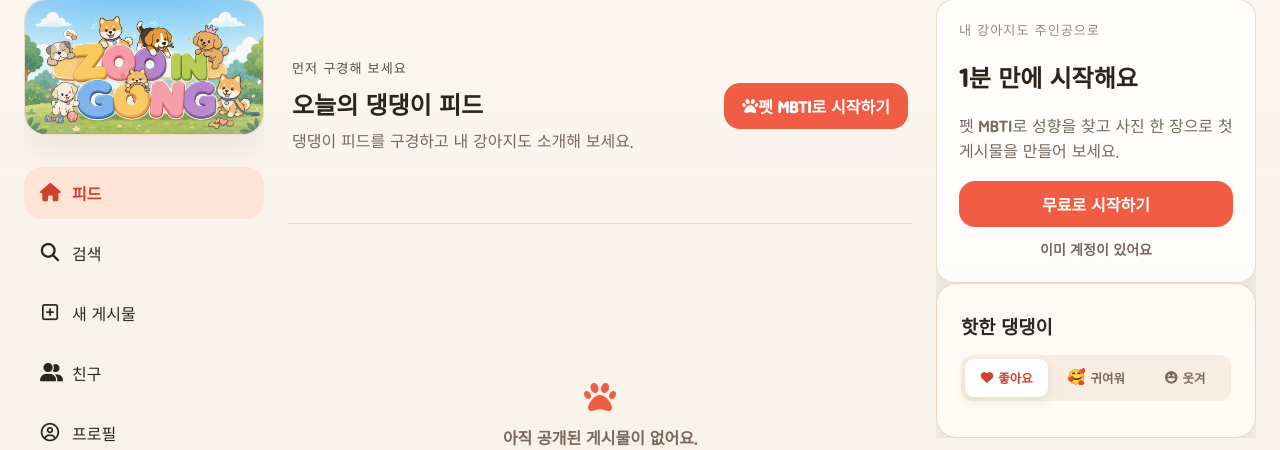
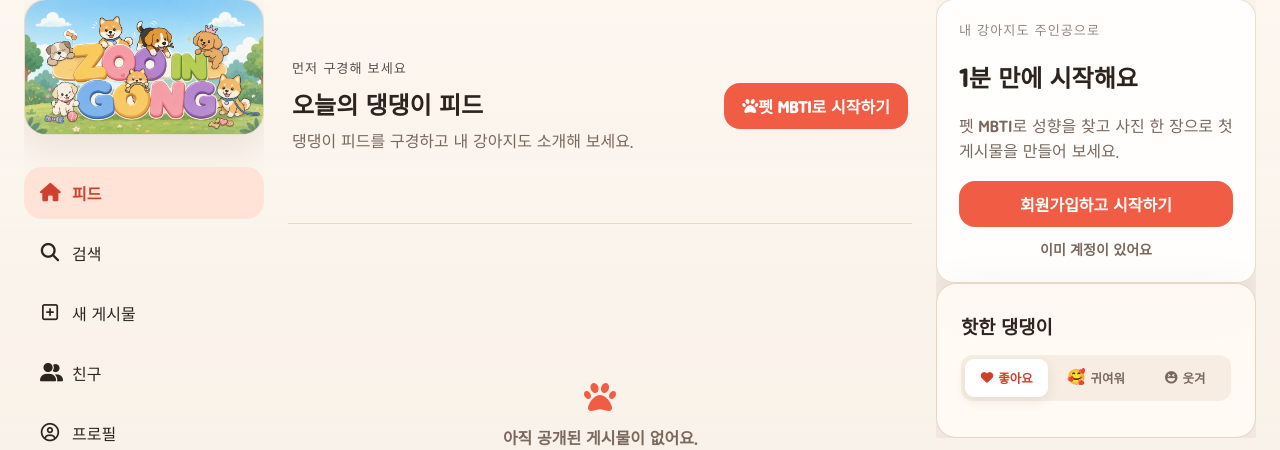
Before and after one commit to changgyu020804-arch/zoo-in-gong, a Flask app: page / in a window 1280 px wide. Shown: the part 33-483 px from the top of the page. Run offline with Flask 3, Linux system fonts and the light colour scheme; data that the repository does not hold is empty; some web fonts are replaced.

Commit message:
Clarify public feed signup action

```diff
--- a/templates/guest_feed.html
+++ b/templates/guest_feed.html
@@ -120,7 +120,7 @@
                 <p class="eyebrow">내 강아지도 주인공으로</p>
                 <h2>1분 만에 시작해요</h2>
                 <p>펫 MBTI로 성향을 찾고 사진 한 장으로 첫 게시물을 만들어 보세요.</p>
-                <a class="primary-button" href="{{ url_for('signup') }}">무료로 시작하기</a>
+                <a class="primary-button" href="{{ url_for('signup') }}">회원가입하고 시작하기</a>
                 <a class="guest-existing-link" href="{{ url_for('login') }}">이미 계정이 있어요</a>
             </section>
 
```
